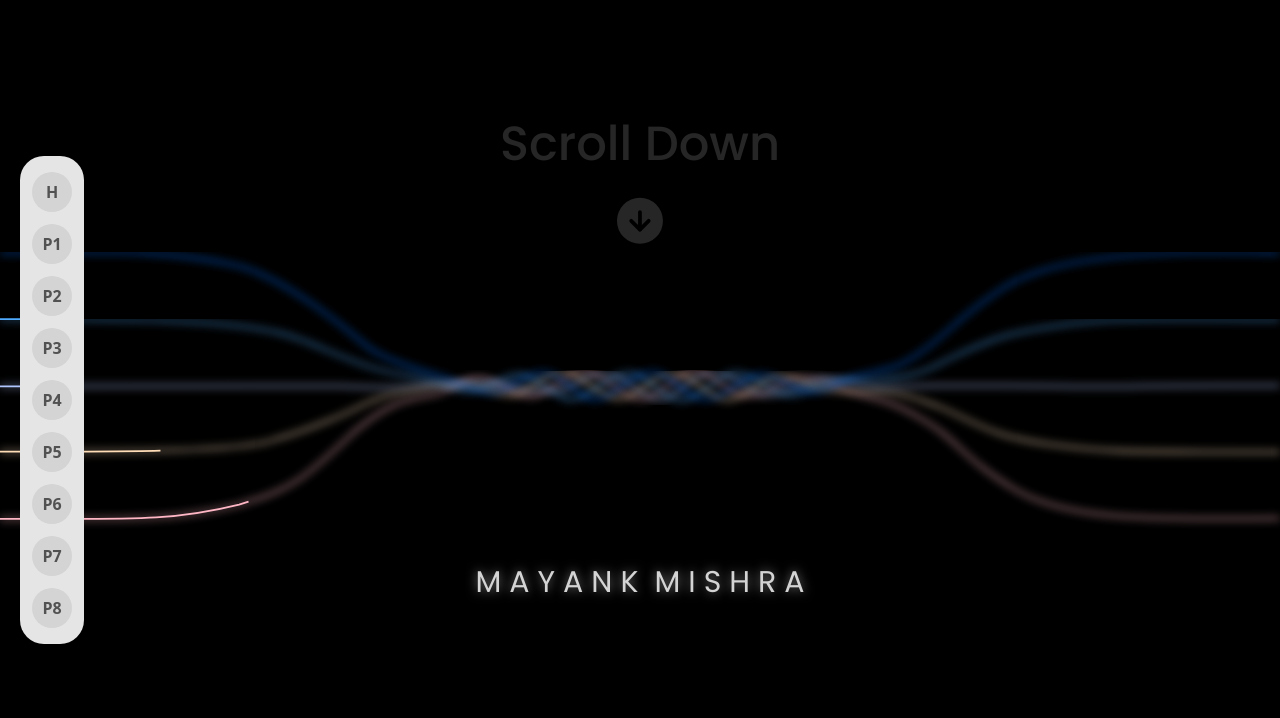
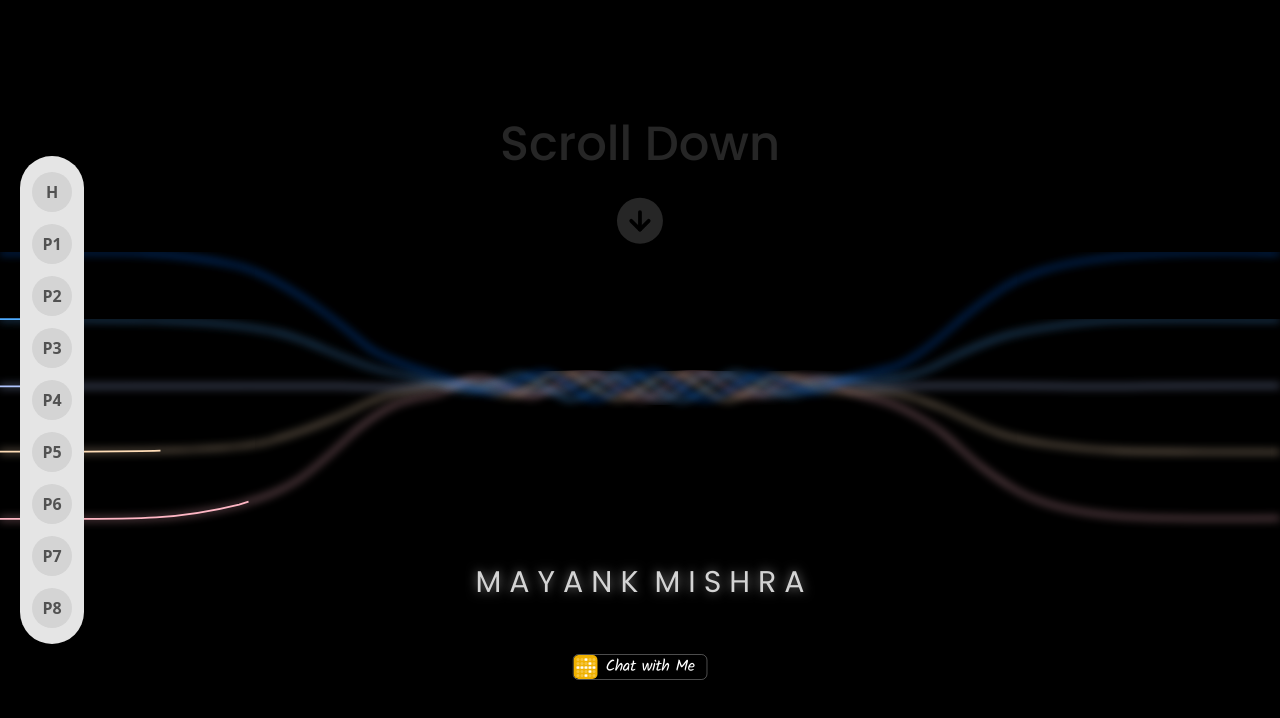
Before and after one commit to Mayank-Mishra-03/Random_UI_comp, a Next.js app: page /c7 in a window 1280 px wide. Shown: the top 718 px of the page. Built offline with nearby package versions, Linux system fonts and the light colour scheme.

Commit message:
feat: Add new animated Button to page c7

```diff
--- a/app/c7/page.js
+++ b/app/c7/page.js
@@ -4,6 +4,7 @@ import { useScroll, useTransform, motion } from "motion/react";
 import { ArrowDown } from "lucide-react";
 
 import { Poppins } from "next/font/google";
+import Button from "../components/Button";
 
 const poppins = Poppins({
   subsets: ["latin"],
@@ -34,6 +35,9 @@ const page = () => {
         </motion.div>
       </div>
       <HiddenName />
+      <div className="fixed bottom-30 left-1/2 -translate-x-1/2 z-50 cursor-default">
+        <Button />
+      </div>
     </div>
   );
 };
--- /dev/null
+++ b/app/components/Button.js
@@ -0,0 +1,71 @@
+import React from "react";
+
+import { Kalam } from "next/font/google";
+
+const kalam = Kalam({ subsets: ["latin"], weight: ["400"] });
+
+const Button = () => {
+  return (
+    <div className="rounded-md relative group pl-8 pr-3 tracking-tight border border-white/30 flex items-center gap-2 overflow-hidden">
+      <Box />
+      <div className="absolute inset-0 bg-white/20 [clip-path:inset(0_100%_0_0)] group-hover:[clip-path:inset(0_0%_0_0)] transition-[clip-path] duration-400 ease-out"></div>
+      <span
+        className={`text-white inline-block group-hover:-translate-x-6 transition-transform duration-400 ${kalam.className}`}
+      >
+        Chat with Me
+      </span>
+    </div>
+  );
+};
+
+const Box = () => {
+  return (
+    <div className="size-6 absolute group-hover:left-[calc(100%-1.5rem)] group-hover:transform group-hover:rotate-180 ease-out left-0 inset-y-0 my-auto transition-all duration-400 flex gap-px flex-col rounded-[5px] bg-yellow-500 justify-center items-center z-40">
+      <div className="flex gap-px">
+        <Bubble />
+        <Bubble />
+        <Bubble highlight />
+        <Bubble />
+        <Bubble />
+      </div>
+      <div className="flex gap-px">
+        <Bubble />
+        <Bubble />
+        <Bubble />
+        <Bubble highlight />
+        <Bubble />
+      </div>
+      <div className="flex gap-px">
+        <Bubble highlight />
+        <Bubble highlight />
+        <Bubble highlight />
+        <Bubble highlight />
+        <Bubble highlight />
+      </div>
+      <div className="flex gap-px">
+        <Bubble />
+        <Bubble />
+        <Bubble />
+        <Bubble highlight />
+        <Bubble />
+      </div>
+      <div className="flex gap-px">
+        <Bubble />
+        <Bubble />
+        <Bubble highlight />
+        <Bubble />
+        <Bubble />
+      </div>
+    </div>
+  );
+};
+
+const Bubble = ({ highlight }) => {
+  return (
+    <span
+      className={`inline-block size-[3px] rounded-full shrink-0 ${highlight ? "bg-white animate-pulse ease-linear duration-200" : "bg-white/25"}`}
+    ></span>
+  );
+};
+
+export default Button;
--- a/app/components/Navbar.js
+++ b/app/components/Navbar.js
@@ -8,7 +8,13 @@ import {
   RotateCcwKey,
   TerminalSquareIcon,
 } from "lucide-react";
-import { useMotionValue, useTransform, motion, useSpring, useMotionTemplate } from "motion/react";
+import {
+  useMotionValue,
+  useTransform,
+  motion,
+  useSpring,
+  useMotionTemplate,
+} from "motion/react";
 import Link from "next/link";
 import React, { useRef } from "react";
 
@@ -57,7 +63,7 @@ const Navbar = () => {
     <div
       onMouseMove={(e) => mouseY.set(e.clientY)}
       onMouseLeave={() => mouseY.set(Infinity)}
-      className="fixed bottom-1/2 translate-y-1/2 left-5 z-50 bg-neutral-200 flex flex-col items-center justify-center gap-3 w-16 py-4 rounded-3xl"
+      className="fixed bottom-1/2 translate-y-1/2 left-5 z-50 bg-neutral-200 flex flex-col items-center justify-center gap-3 w-16 py-4 rounded-full"
     >
       {navLinks.map((elem, _) => (
         <IndividualLink
```
